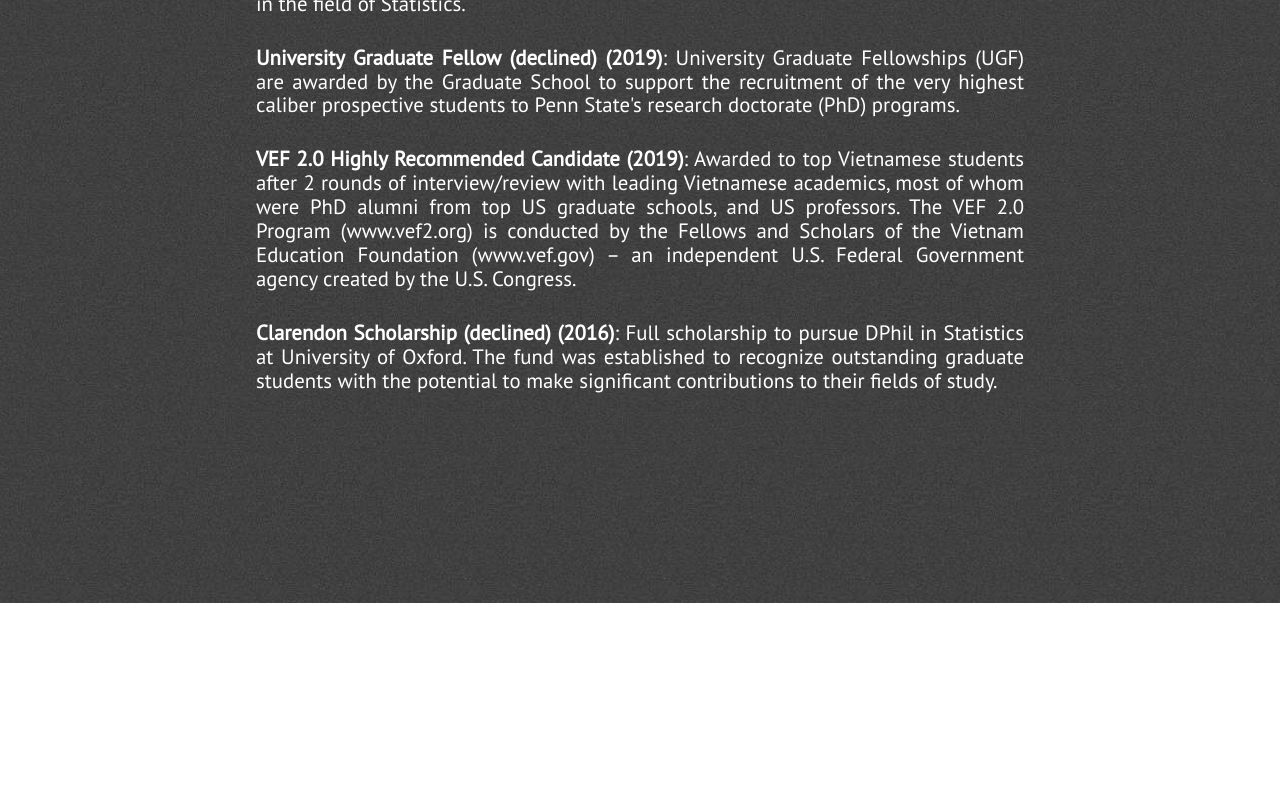
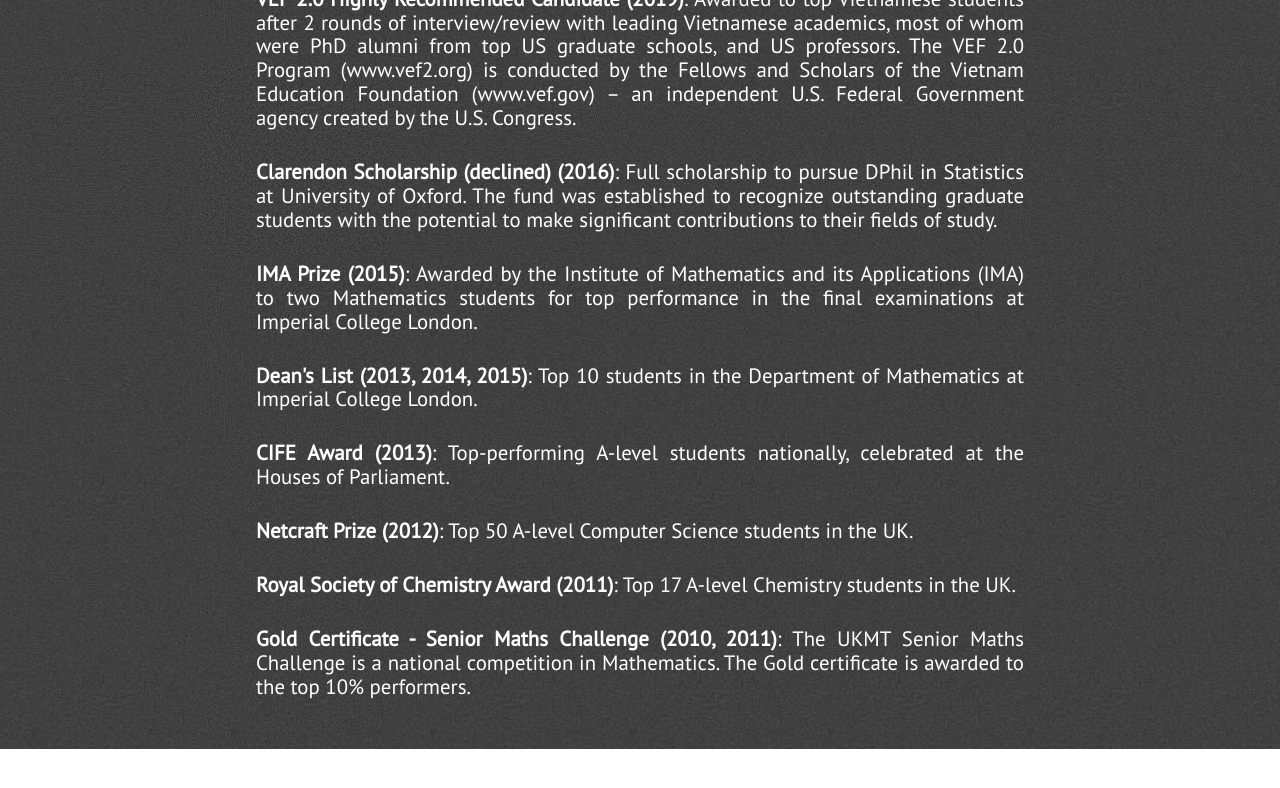
Before and after one commit to nguyendangson/sondangnguyen, a Jekyll site: the page built from index.html, in a window 1280 px wide and 900 px high, scrolled down 4343 px. Shown: the top 788 px of the window. Built offline with Jekyll 4.4.1, drawn with Linux system fonts in a browser that asks for light colours; nearby versions of some CDN libraries.

Commit message:
Update awards.html

```diff
--- a/_includes/awards.html
+++ b/_includes/awards.html
@@ -18,6 +18,24 @@
                  <strong>Clarendon Scholarship (declined) (2016)</strong>: Full scholarship to pursue DPhil in Statistics at University of Oxford.
 The fund was established to recognize outstanding graduate students with the potential to make significant contributions to their fields of study.
             </p>
+	    <p class="paragraph-text justify-text">
+                 <strong>IMA Prize (2015)</strong>: Awarded by the Institute of Mathematics and its Applications (IMA) to two Mathematics students for top performance in the final examinations at Imperial College London.
+            </p>
+	    <p class="paragraph-text justify-text">
+                 <strong>Dean's List (2013, 2014, 2015)</strong>: Top 10 students in the Department of Mathematics at Imperial College London.
+            </p>
+            <p class="paragraph-text justify-text">
+                 <strong>CIFE Award (2013)</strong>: Top-performing A-level students nationally, celebrated at the Houses of Parliament.
+            </p>
+	    <p class="paragraph-text justify-text">
+                 <strong>Netcraft Prize (2012)</strong>: Top 50 A-level Computer Science students in the UK.
+            </p>
+	    <p class="paragraph-text justify-text">
+                 <strong>Royal Society of Chemistry Award (2011)</strong>: Top 17 A-level Chemistry students in the UK.
+            </p>
+	    <p class="paragraph-text justify-text">
+                 <strong>Gold Certificate - Senior Maths Challenge (2010, 2011)</strong>: The UKMT Senior Maths Challenge is a national competition in Mathematics. The Gold certificate is awarded to the top 10% performers.
+            </p>
         </div>
     </section>
 </div>
```
